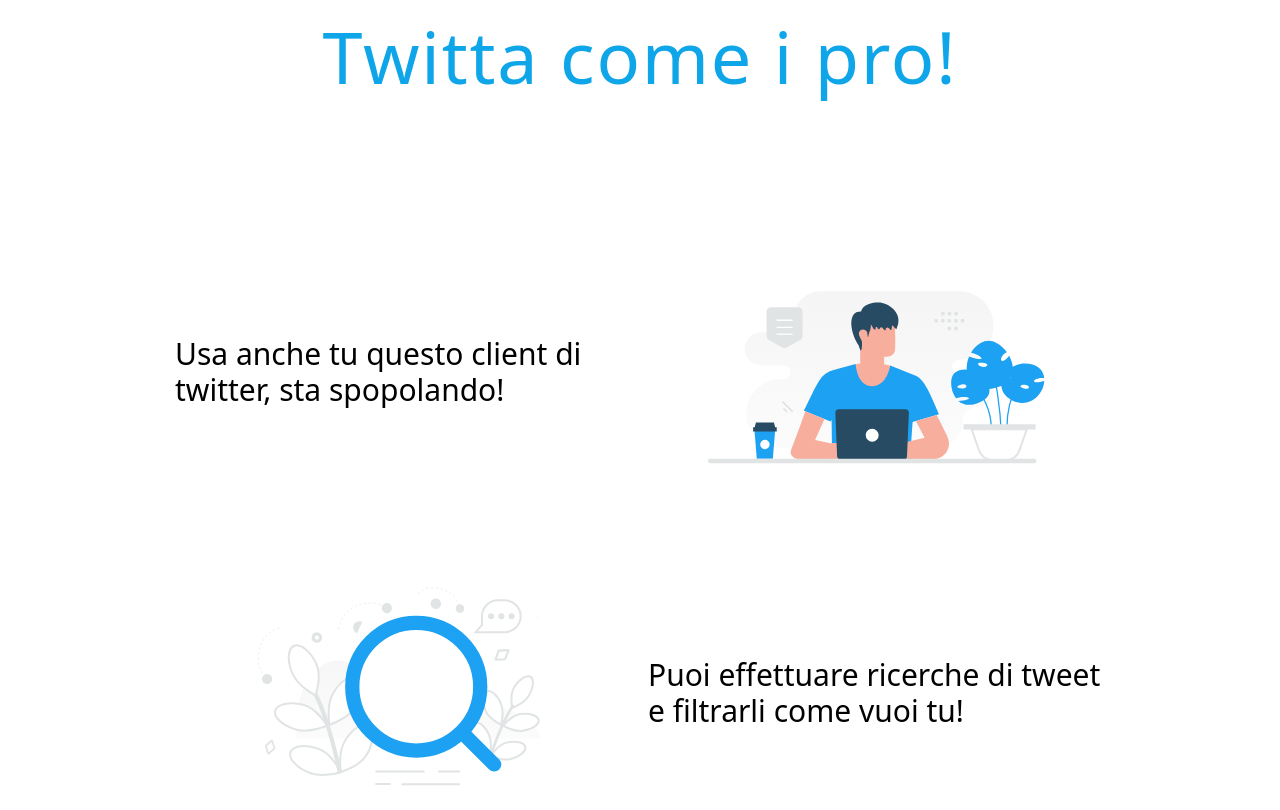
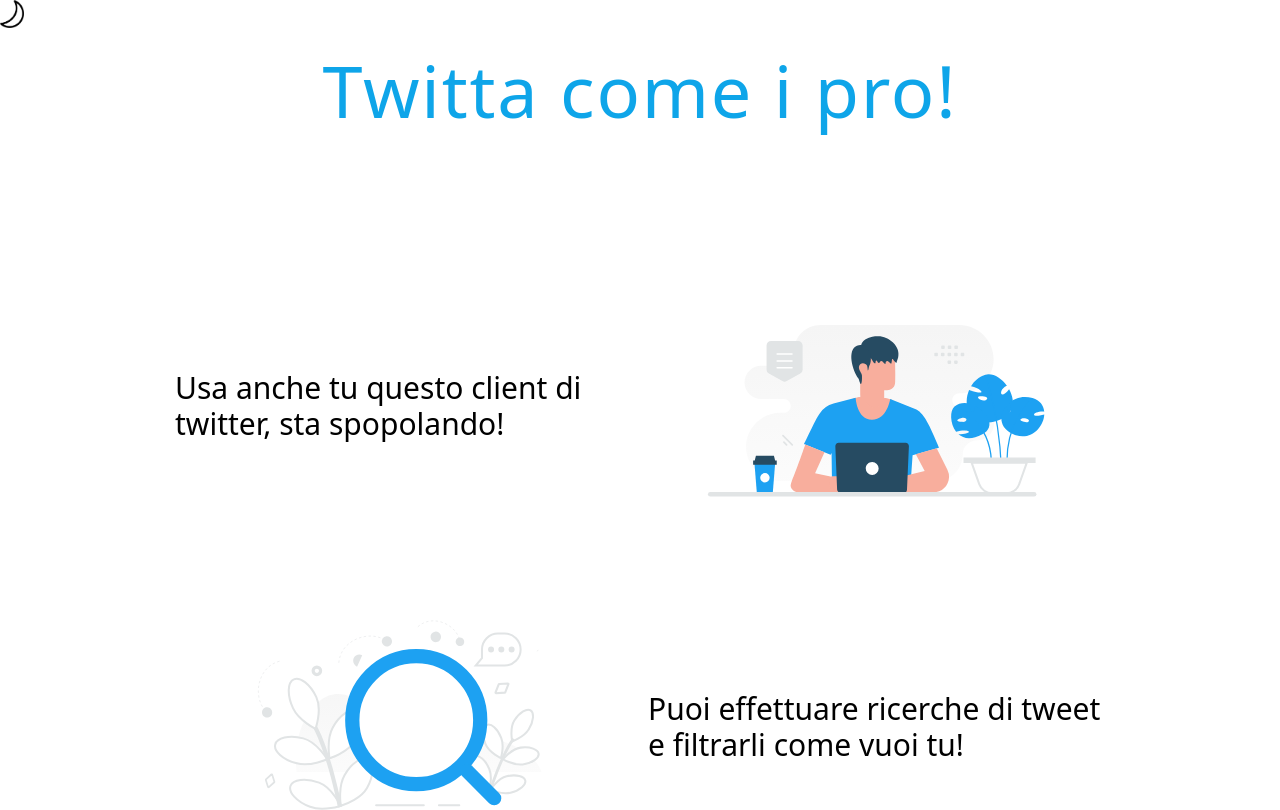
Before and after one commit to jortikcode/twitter-client-swe, a React (Create React App) app in the folder frontend/: page / in a window 1280 px wide. Shown: the top 810 px of the page. Built offline with nearby package versions, Linux system fonts and the light colour scheme.

Commit message:
added react router

```diff
--- a/frontend/package.json
+++ b/frontend/package.json
@@ -9,6 +9,7 @@
     "react": "^18.2.0",
     "react-dom": "^18.2.0",
     "react-redux": "^8.0.4",
+    "react-router-dom": "^6.4.2",
     "react-scripts": "5.0.1",
     "redux": "^4.2.0",
     "tailwindcss": "^3.2.1",
--- a/frontend/src/App.js
+++ b/frontend/src/App.js
@@ -1,10 +1,13 @@
 
-import ContenutoHomepage from './components/ContenutoHomepage';
+import { Route, Routes } from 'react-router-dom';
+import Homepage from './screens/Homepage'
 
 function App() {
   return (
     <>
-      <ContenutoHomepage />
+      <Routes>
+        <Route path='/' element={<Homepage />} />
+      </Routes>
     </>
   );
 }
--- a/frontend/src/index.js
+++ b/frontend/src/index.js
@@ -4,14 +4,18 @@
 import { Provider } from 'react-redux'
 import { store } from './store/store'
 import App from './App';
+import { BrowserRouter } from "react-router-dom";
 import reportWebVitals from './reportWebVitals';
+
 
 
 const root = ReactDOM.createRoot(document.getElementById('root'));
 
 root.render(
   <Provider store={ store }>
-    <App />
+    <BrowserRouter>
+      <App />
+    </BrowserRouter>
   </Provider>
 );
 
--- /dev/null
+++ b/frontend/src/screens/Homepage.js
@@ -0,0 +1,11 @@
+import ContenutoHomepage from "../components/ContenutoHomepage";
+import TogglerColor from "../components/TogglerColor";
+const Homepage = () => {
+    return (
+        <>
+            <TogglerColor />
+            <ContenutoHomepage />
+        </>
+    );
+};
+export default Homepage;
```
Also changed, not shown: 1 other file (tests, documents, lock files or other folders).
